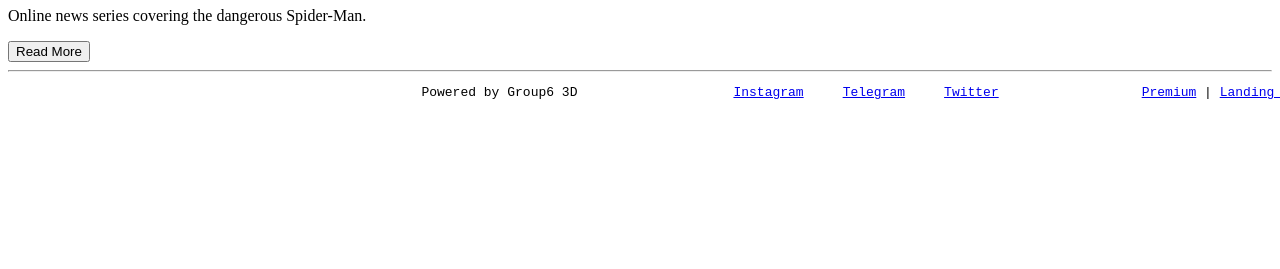
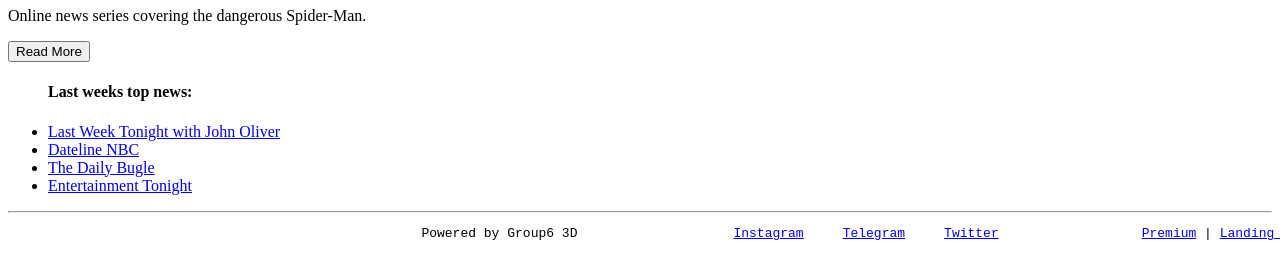
Before and after one commit to marziesalari/HomeworkNewsWebsite, a plain HTML site: page news.html in a window 1280 px wide. Shown: the part 1344-1613 px from the top of the page. Before the commit the page ends 1472 px from the top, so only its background shows below. Drawn offline with Linux system fonts and the light colour scheme.

Commit message:
add list of top news in news.html file

```diff
--- a/news.html
+++ b/news.html
@@ -53,7 +53,17 @@
         </div>
    </section>
 
-      <hr>
+   <section id="top-news">
+    <ul>
+        <h4>Last weeks top news:</h4>
+        <li><a href="#">Last Week Tonight with John Oliver</a></li>
+        <li><a href="#">Dateline NBC</a></li>
+        <li><a href="#">The Daily Bugle</a></li>
+        <li><a href="#">Entertainment Tonight</a></li>
+    </ul>
+</section>
+
+   <hr>
 
       <footer>
         <pre>                                   Powered by Group6 3D            <a href="#">Instagram</a>   <a href="#">Telegram</a>   <a href="#">Twitter</a>           <a href="premium.html">Premium</a> | <a href="index.html">Landing Page</a> | <a href="news.html">News</a>
```
